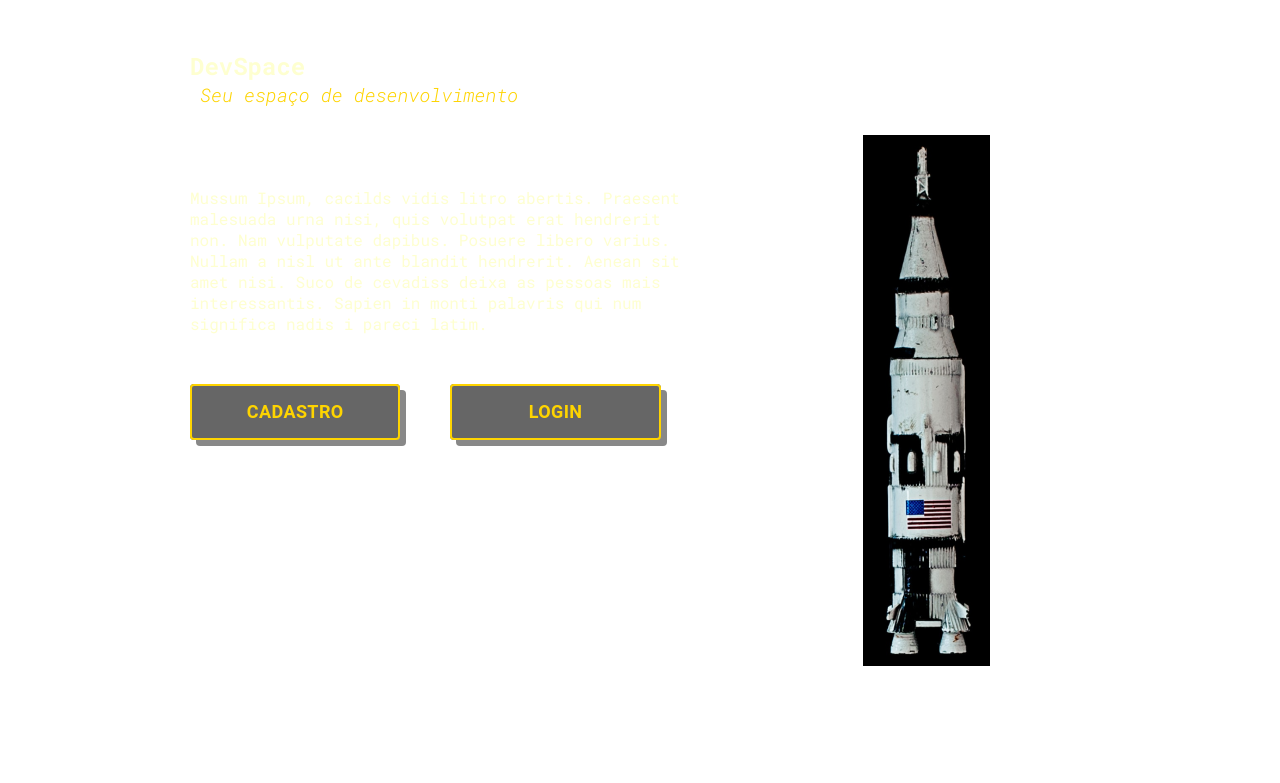
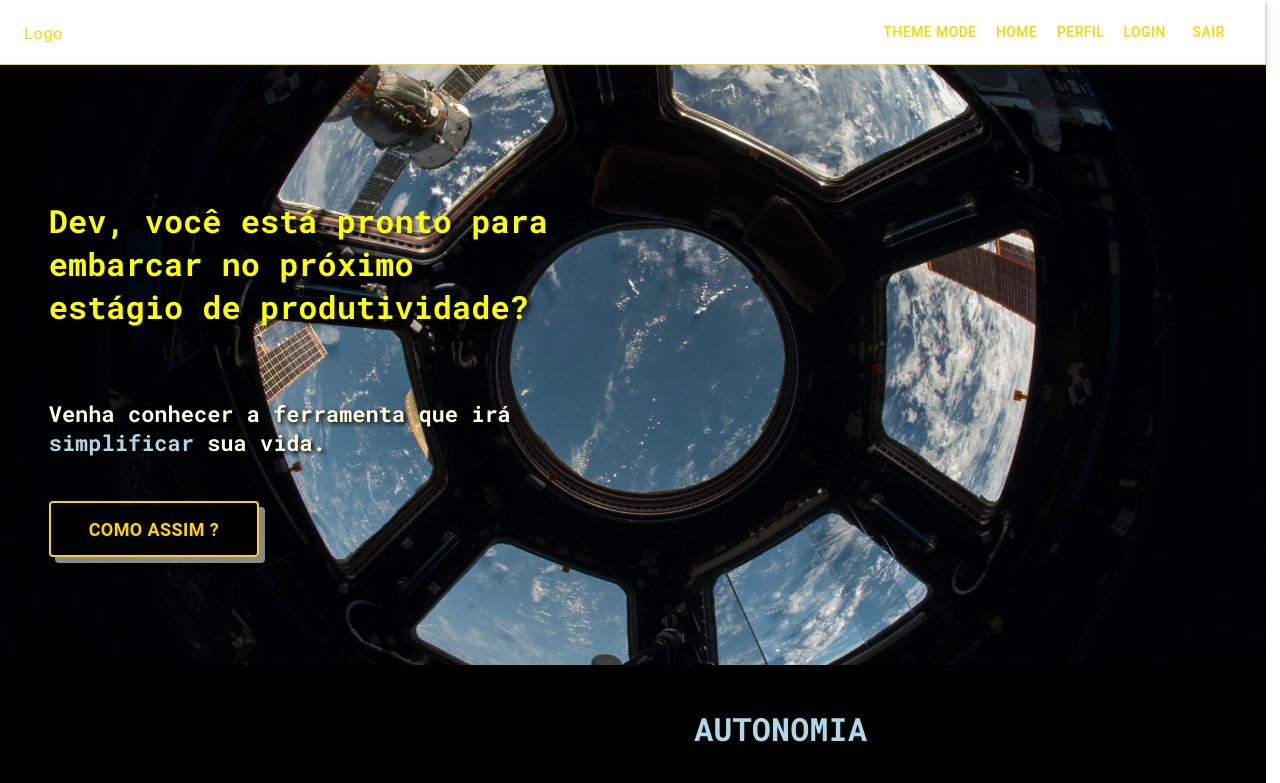
Before and after one commit to JardelLacerda/dev-space, a React (Create React App) app: page / in a window 1280 px wide. Shown: the top 783 px of the page. Built offline with nearby package versions, Linux system fonts and the light colour scheme.

Commit message:
fix: adjusts in redirects and improved icons

```diff
--- a/src/components/Header/index.jsx
+++ b/src/components/Header/index.jsx
@@ -14,8 +14,8 @@ import {
   AccountCircle,
   ExitToApp,
   Home,
-  Description,
   Menu,
+  GetApp,
 } from "@material-ui/icons";
 
 import Brightness4Icon from "@material-ui/icons/Brightness4";
@@ -23,11 +23,13 @@ import Brightness4Icon from "@material-ui/icons/Brightness4";
 import { useContext } from "react";
 import { ThemeContext } from "../../providers/theme";
 import { useHistory, useParams } from "react-router-dom";
+import { LoginContext } from "../../providers/login";
 
 const Header = () => {
   const { theme, toggleTheme, ThemeDark, ThemeLigth } = useContext(
     ThemeContext
   );
+  const { user_id } = useContext(LoginContext);
 
   const [state, setState] = useState({
     right: false,
@@ -70,7 +72,7 @@ const Header = () => {
           <ListItemText primary="Perfil" />
         </ListItem>
 
-        <ListItem button onClick={() => history.push(`/home/${id}`)}>
+        <ListItem button onClick={() => history.push(`/home/${user_id}`)}>
           <ListItemIcon>
             <Home />
           </ListItemIcon>
@@ -80,10 +82,10 @@ const Header = () => {
 
         <ListItem button onClick={() => history.push("/about")}>
           <ListItemIcon>
-            <Description />
+            <GetApp />
           </ListItemIcon>
 
-          <ListItemText primary="Sobre" />
+          <ListItemText primary="Login" />
         </ListItem>
 
         <ListItem button onClick={() => Logout()}>
@@ -133,7 +135,7 @@ const Header = () => {
               Perfil
             </Button>
             <Button color="inherit" onClick={() => history.push("/about")}>
-              Sobre
+              Login
             </Button>
             <Button color="inherit" onClick={() => Logout()}>
               Sair
--- a/src/pages/about/index.js
+++ b/src/pages/about/index.js
@@ -14,6 +14,8 @@ import {
 } from "./style";
 
 import { useContext } from "react";
+import { useHistory } from "react-router-dom";
+
 import { ThemeContext } from "../../providers/theme";
 
 import Astronaut2 from "../../images/astronaut2.jpeg";
@@ -23,6 +25,7 @@ import CardUsers from "../../components/CardUsers";
 
 const About = () => {
   const { theme, ThemeDark, ThemeLigth } = useContext(ThemeContext);
+  const history = useHistory();
 
   return (
     <Container theme={theme ? ThemeDark : ThemeLigth}>
@@ -38,7 +41,10 @@ const About = () => {
               Venha conhecer a ferramenta que irá {""}
               <span>simplificar</span> sua vida.
             </SubTitle>
-            <Buttons nameBtn="COMO ASSIM ?" />
+            <Buttons
+              onClick={() => history.push("/about")}
+              nameBtn="COMO ASSIM ?"
+            />
           </Presentation>
         </PresentationContainer>
 
--- a/src/routes/index.js
+++ b/src/routes/index.js
@@ -11,7 +11,7 @@ const Router = () => {
   return (
     <Switch>
       <Route exact path="/">
-        <LaddingPage />
+        <About />
       </Route>
       <Route exact path="/home/:id">
         <HomePage />
@@ -20,7 +20,7 @@ const Router = () => {
         <Project />
       </Route>
       <Route exact path="/about">
-        <About />
+        <LaddingPage />
       </Route>
       <Route exact path="/profile">
         <Profile />
```
